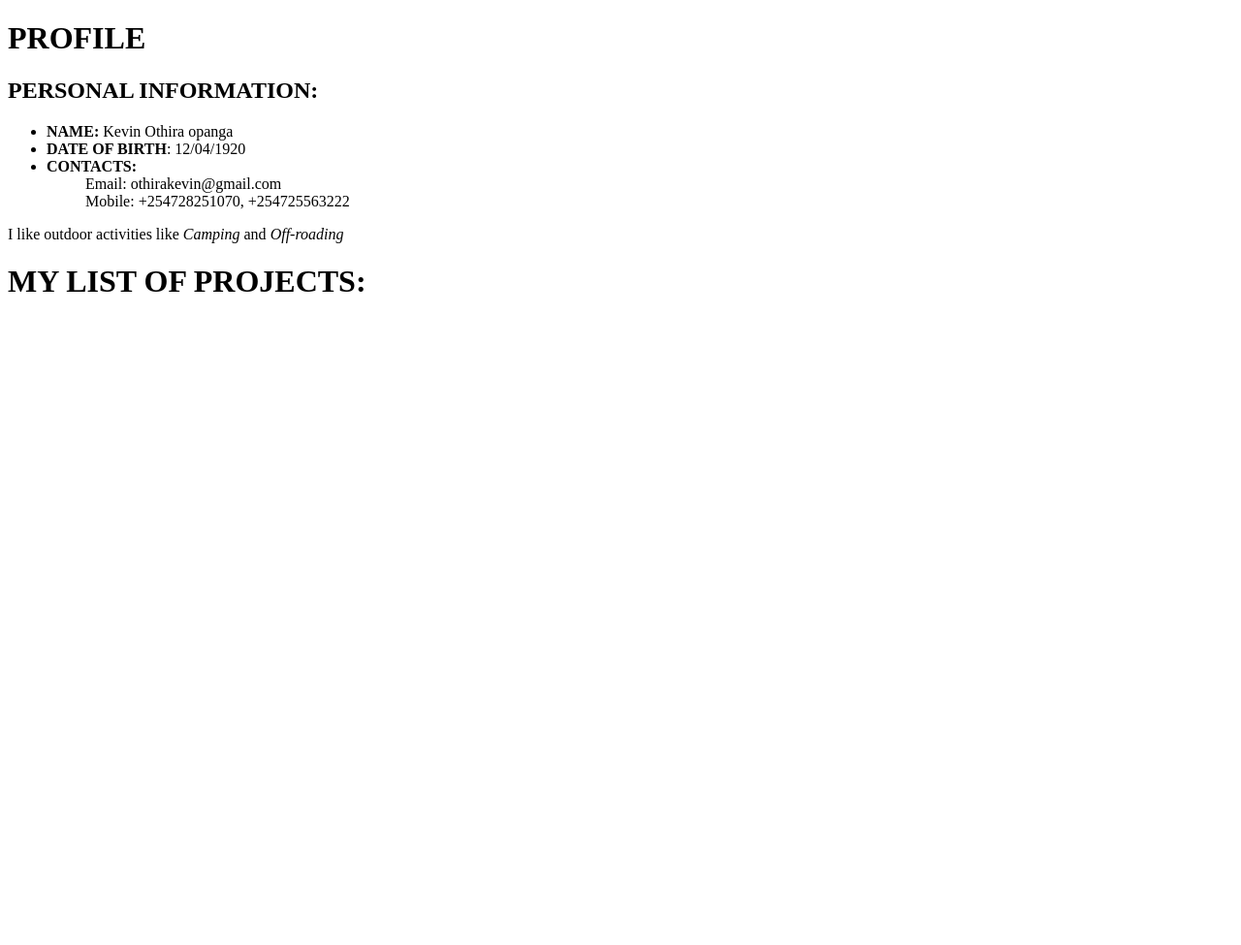
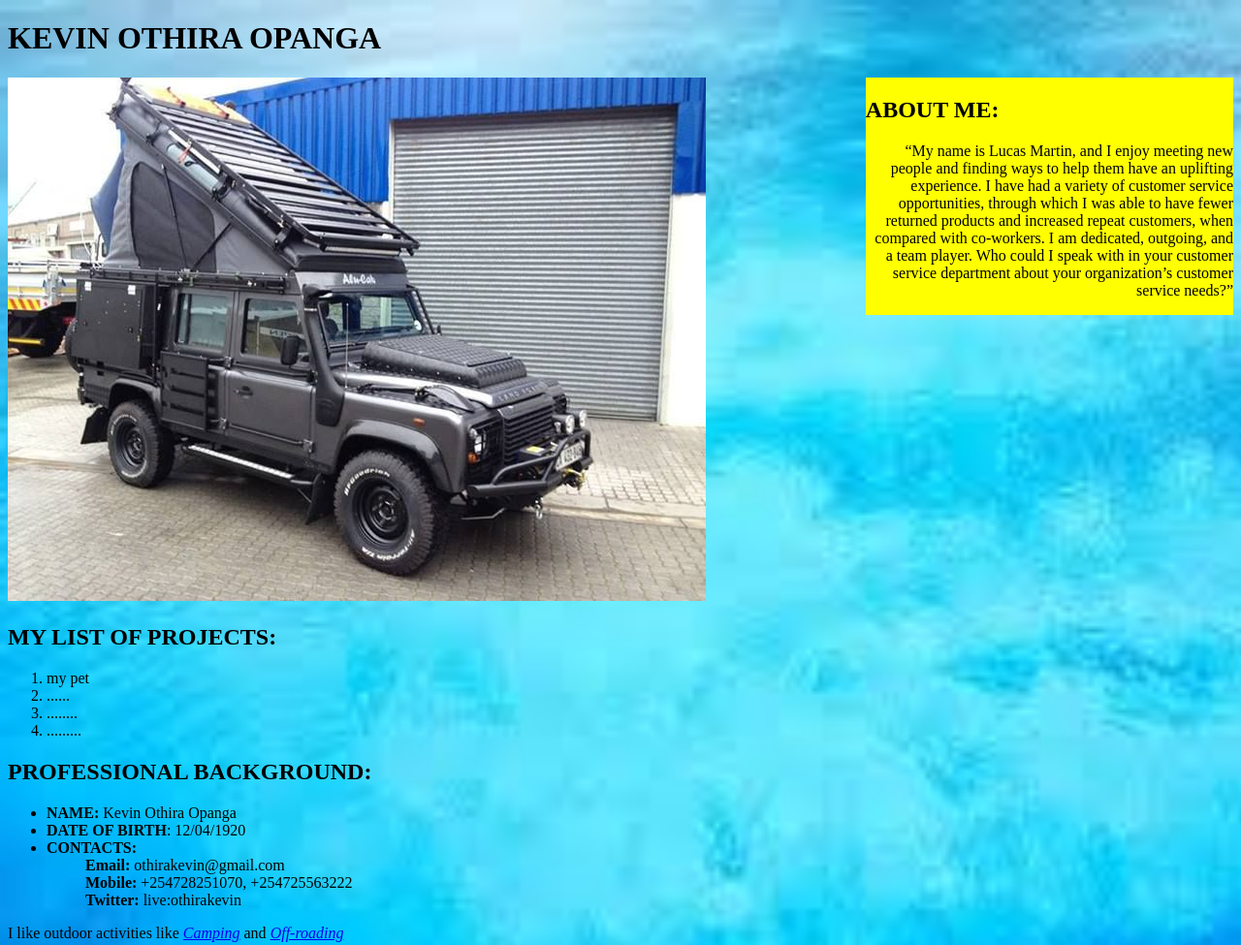
Before and after one commit to othirakevin/my-profile, a plain HTML site: page my-profile.html in a window 1280 px wide. Shown: the top 975 px of the page at 97% size. Before the commit the page ends 800 px from the top, so only its background shows below. Drawn offline with Linux system fonts and the light colour scheme.

Commit message:
added floats

```diff
--- a/css/styles.css
+++ b/css/styles.css
@@ -1,6 +1,9 @@
-body{
+body {
+  background-image: url(backimage.jpeg);
+}
 
-height: 100%;
-background-image: image(css/backimage.jpeg);
-background-size: cover;
+.sidebar {
+  width: 30%;
+  float: right;
+  background-color: yellow;
 }
--- a/my-profile.html
+++ b/my-profile.html
@@ -7,22 +7,47 @@
   <title>MY PROFILE</title>
   <link rel="stylesheet" href="css/styles.css">
 </head>
+<style>
+  body{
+    background-image: url("images/backimage.jpeg");
+    background-repeat: no-repeat;
+    background-size: cover;
+
+  }
+</style>
 <body>
-  <h1> <strong>PROFILE</strong></h1>
-  <h2><strong>PERSONAL INFORMATION:</strong>  </h2>
-  <ul>
-    <li><strong>NAME:</strong> Kevin Othira opanga</li>
+
+
+  <h1> <strong>KEVIN OTHIRA OPANGA</strong></h1>
+  <div class="sidebar">
+    <h2><strong>ABOUT ME:</strong>  </h2>
+
+<p align="right">“My name is Lucas Martin, and I enjoy meeting new people and finding ways to help them have an uplifting experience. I have had a variety of customer service opportunities, through which I was able to have fewer returned products and increased repeat customers, when compared with co-workers. I am dedicated, outgoing, and a team player. Who could I speak with in your customer service department about your organization’s customer service needs?”</p>
+</div>
+  <img src="images/defender.jpg">
+  <h2>MY LIST OF PROJECTS:</h2>
+  <ol>
+    <li>my pet</li>
+    <li>......</li>
+    <li>........</li>
+    <li>.........</li>
+  </ol>
+
+ <h2>PROFESSIONAL BACKGROUND:</h2>
+ <ul>
+
+    <li><strong>NAME:</strong> Kevin Othira Opanga</li>
     <li><strong>DATE OF BIRTH</strong>: 12/04/1920</li>
     <li><strong> CONTACTS:</strong>
-      <ol>Email: othirakevin@gmail.com</ol>
-      <ol>Mobile: +254728251070, +254725563222 </ol>
+      <ol><strong>Email: </strong>othirakevin@gmail.com</ol>
+      <ol><strong>Mobile: </strong>+254728251070, +254725563222 </ol>
+      <ol><strong>Twitter: </strong>live:othirakevin</strongtwitter:></ol>
 
     </li>
   </ul>
-  <p>I like outdoor activities like <em>Camping</em><a href="https://en.wikipedia.org/wiki/Camping"></a> and <em>Off-roading</em><a href="https://en.wikipedia.org/wiki/Off-roading"></a></p>
+  <p>I like outdoor activities like <a href="https://en.wikipedia.org/wiki/Camping"><em>Camping</em></a> and <a href="https://en.wikipedia.org/wiki/Off-roading"><em>Off-roading</em></a></p>
   <p></p>
   <p></p>
-  <h1>MY LIST OF PROJECTS:</h1>
 
 
 </body>
```
Also changed, not shown: css/backimage.jpeg (deleted), images/backimage.jpeg (added).
